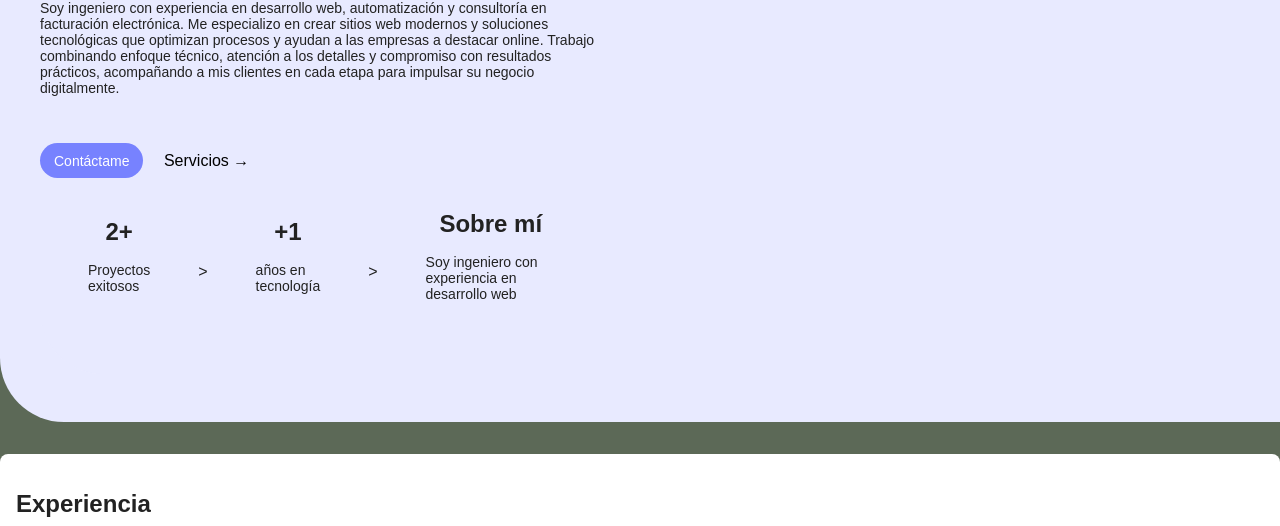
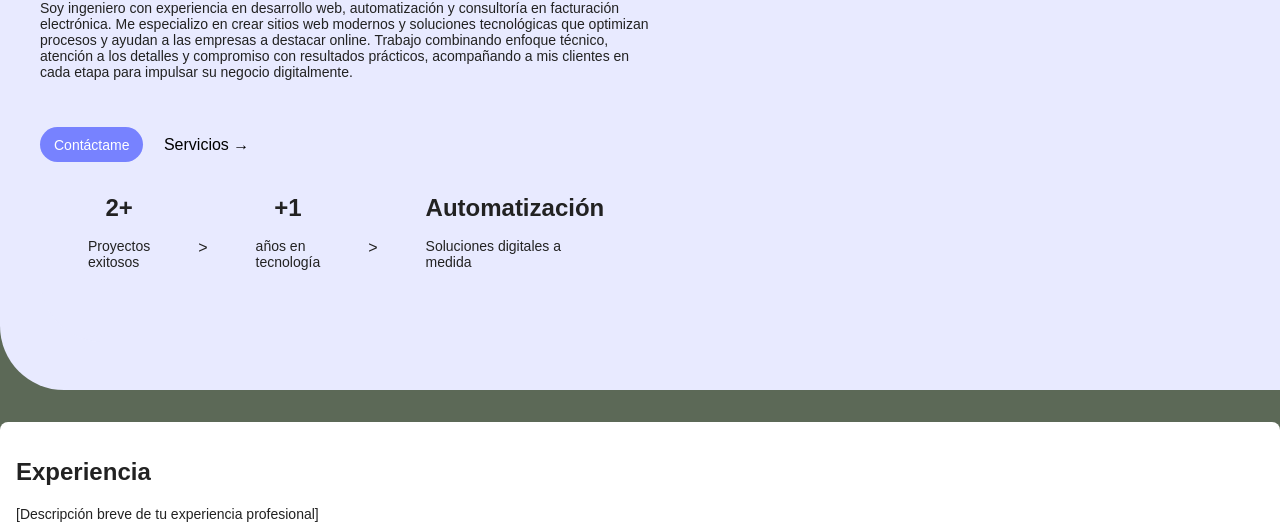
Before and after one commit to cchenaor/cchenaor.github.io, a plain HTML site: page index.html in a window 1280 px wide. Shown: the part 274-800 px from the top of the page. Drawn offline with Linux system fonts and the light colour scheme.

Commit message:
Ajuste tarjetas

```diff
--- a/index.html
+++ b/index.html
@@ -46,8 +46,8 @@
             </div>
             <div class="separador">&gt;</div>
             <div class="satisfaccion">
-              <h1>Sobre mí</h1>
-              <p>Soy ingeniero con experiencia en desarrollo web</p>
+              <h1>Automatización</h1>
+              <p>Soluciones digitales a medida</p>
             </div>
           </section>
         </div>
```
